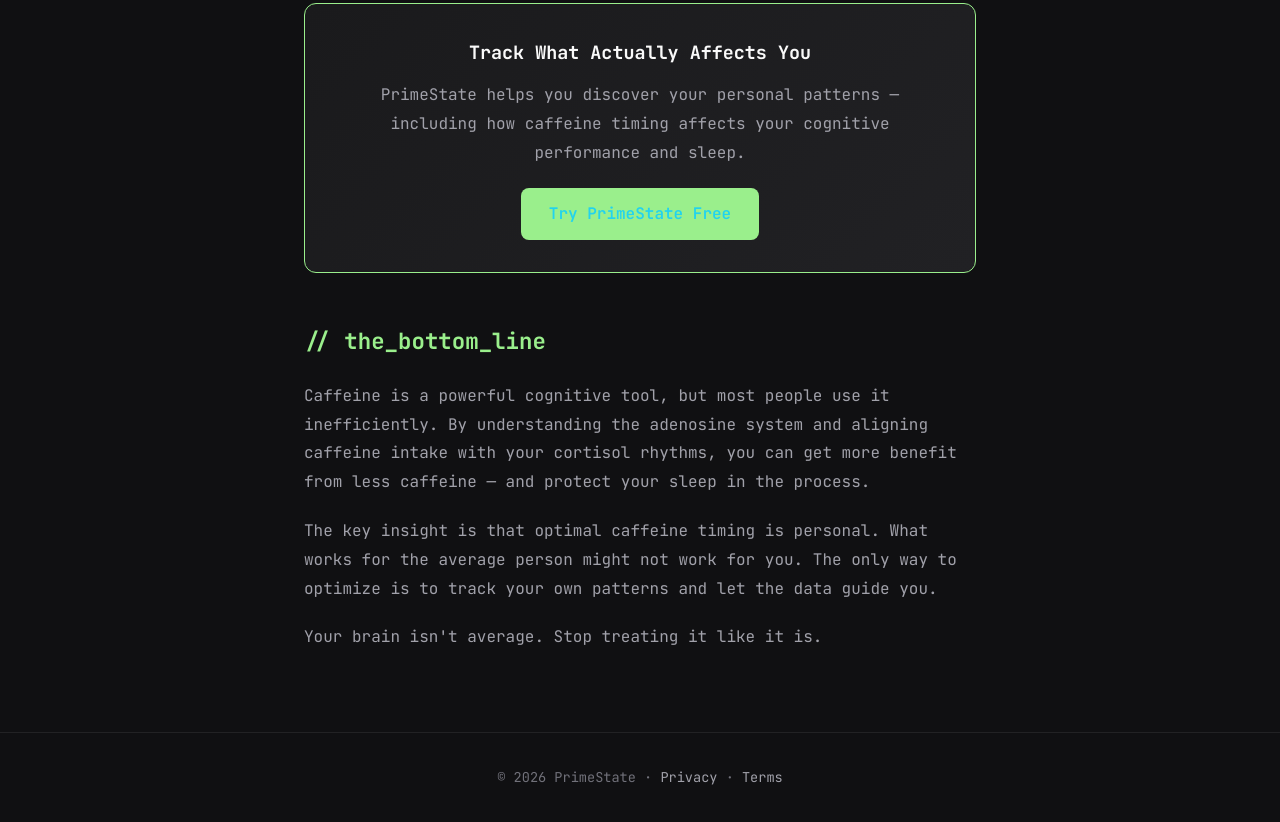
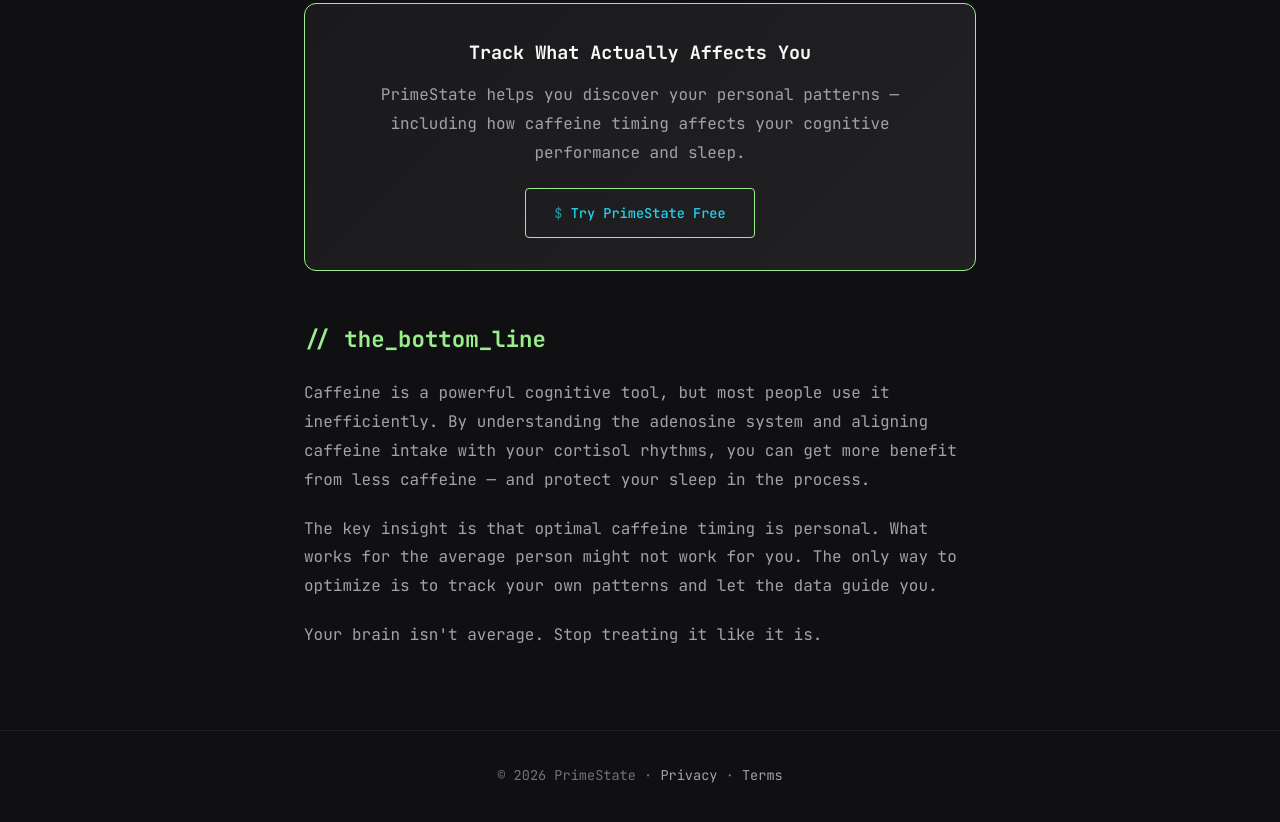
Before and after one commit to JKILLR/primestate-landing, a plain HTML site: page html/blog/caffeine-timing-science/index.html in a window 1280 px wide. Shown: the part 4566-5388 px from the top of the page. Drawn offline with Linux system fonts and the light colour scheme.

Commit message:
Fix blog CTA button - terminal style (outline + prompt prefix)

```diff
--- a/html/blog/caffeine-timing-science/index.html
+++ b/html/blog/caffeine-timing-science/index.html
@@ -266,18 +266,24 @@
 
         .cta-button {
             display: inline-block;
-            background: var(--green);
-            color: var(--bg-primary);
+            background: transparent;
+            color: var(--green);
             padding: 12px 28px;
-            border-radius: 8px;
+            border-radius: 4px;
+            border: 1px solid var(--green);
             text-decoration: none;
-            font-weight: 600;
-            transition: transform 0.2s, box-shadow 0.2s;
+            font-weight: 500;
+            font-size: 0.85rem;
+            transition: background 0.2s, color 0.2s;
+        }
+
+        .cta-button::before {
+            content: '$ ';
+            opacity: 0.6;
         }
 
         .cta-button:hover {
-            transform: translateY(-2px);
-            box-shadow: 0 4px 20px rgba(154, 239, 140, 0.3);
+            background: var(--green-dim);
             text-decoration: none;
         }
 
```
